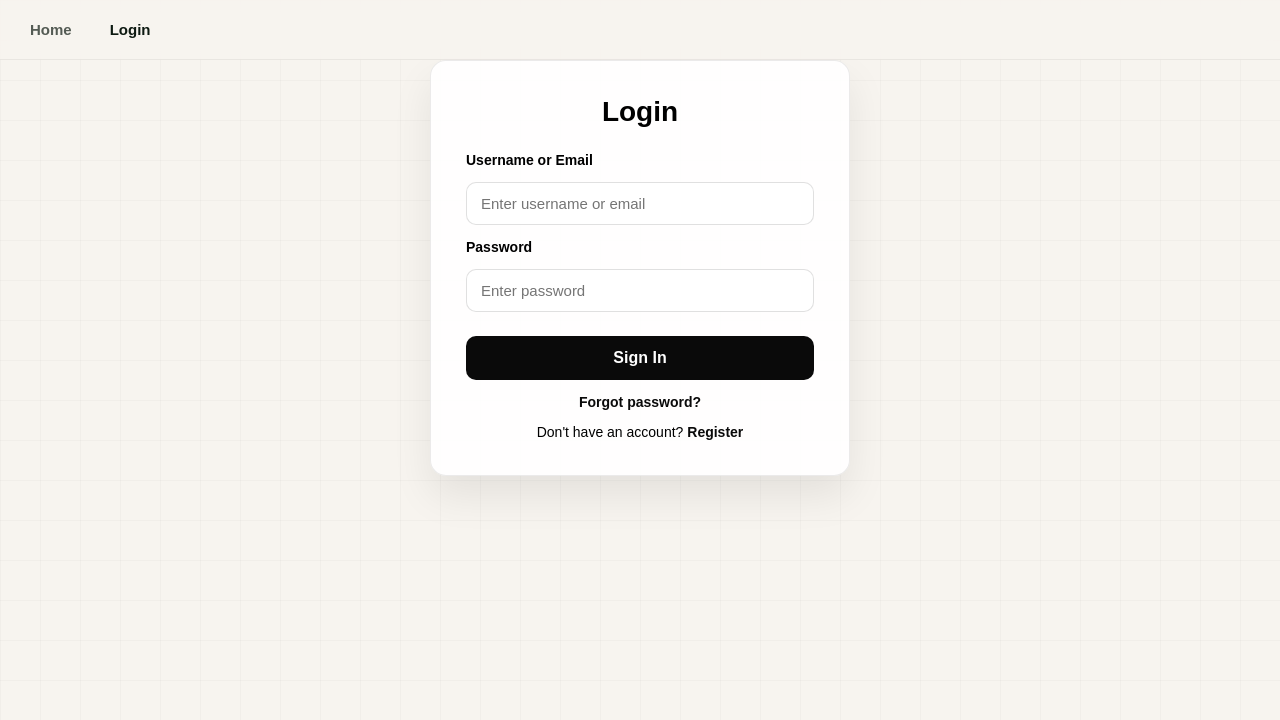
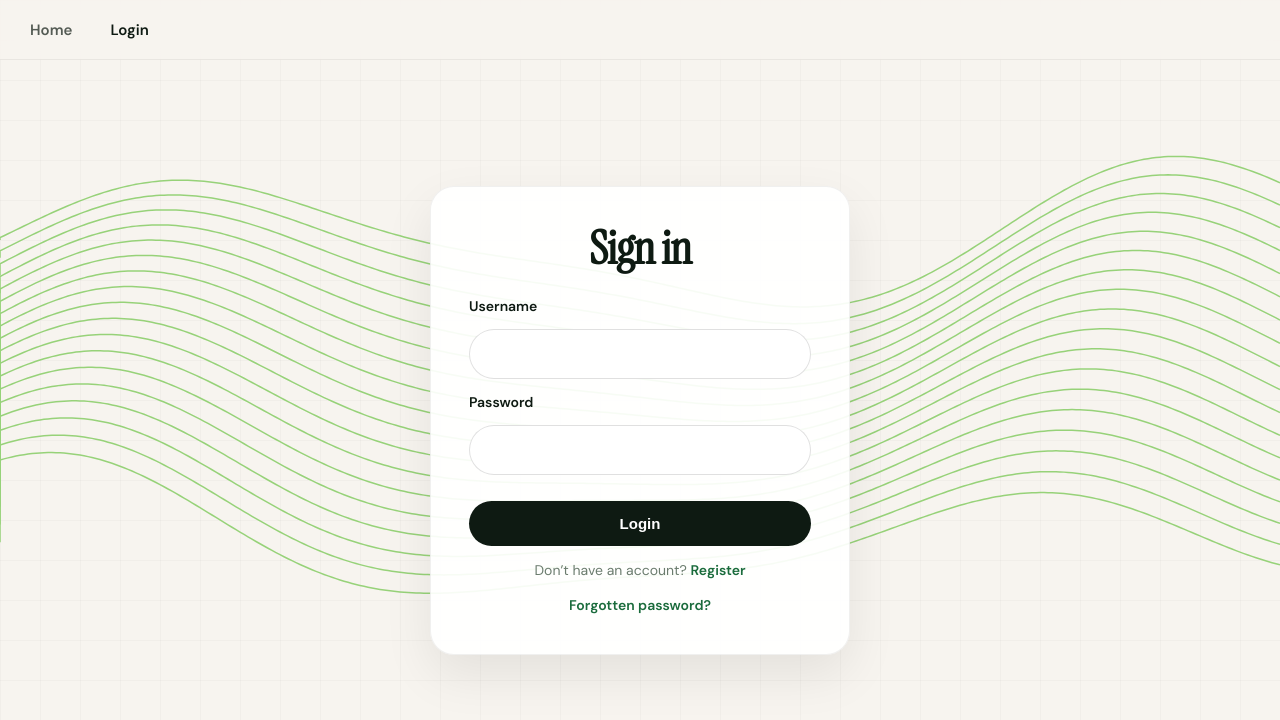
Before and after one commit to AidanHWood/CMP-5012B, a website: page Code/login.html in a window 1280 px wide. Drawn offline with Linux system fonts and the light colour scheme.

Commit message:
Login Page Updated

```diff
--- a/Code/auth.css
+++ b/Code/auth.css
@@ -1,70 +1,128 @@
 .form-page {
+    min-height: 100vh;
     display: flex;
     justify-content: center;
-    align-items: flex-start;
-    min-height: calc(100vh - 200px);
+    align-items: center;
+    padding: 100px 24px 60px;
+    position: relative;
+    z-index: 2;
 }
 
 .form-card {
     width: 100%;
     max-width: 420px;
-    padding: 35px;
-    background: rgba(255, 255, 255, 0.9);
-    border: 1px solid rgba(0,0,0,0.08);
-    border-radius: 16px;
-    box-shadow: 0 20px 40px rgba(0,0,0,0.08);
+    padding: 38px;
+    background: rgba(255, 255, 255, 0.92);
+    border: 1px solid rgba(0,0,0,0.06);
+    border-radius: 24px;
+    box-shadow: 0 20px 50px rgba(0,0,0,0.08);
     display: flex;
     flex-direction: column;
     gap: 14px;
 }
 
 .form-card h2 {
-    margin: 0 0 10px;
-    font-size: 28px;
+    font-family: 'Instrument Serif', serif;
+    margin: 0 0 12px;
+    font-size: 46px;
+    line-height: 1;
     text-align: center;
+    color: var(--dark);
+    letter-spacing: -1px;
 }
 
 .form-card label {
     font-weight: 700;
     font-size: 14px;
+    color: var(--dark);
 }
 
 .form-card input {
-    padding: 12px 14px;
-    border: 1px solid rgba(0,0,0,0.12);
-    border-radius: 10px;
+    padding: 14px 16px;
+    border: 1.5px solid rgba(0,0,0,0.12);
+    border-radius: 100px;
     font-size: 15px;
     font-family: inherit;
+    background: #fff;
+    color: var(--dark);
+    outline: none;
+    transition: border-color 0.2s, box-shadow 0.2s;
+}
+
+.form-card input:focus {
+    border-color: var(--green);
+    box-shadow: 0 0 0 4px rgba(26, 107, 60, 0.12);
 }
 
 .form-card button {
-    margin-top: 10px;
-    padding: 13px;
+    margin-top: 12px;
+    padding: 14px 28px;
     border: none;
-    border-radius: 10px;
-    background: #0a0a0a;
-    color: white;
-    font-size: 16px;
-    font-weight: 800;
+    border-radius: 100px;
+    background: var(--dark);
+    color: #fff;
+    font-size: 15px;
+    font-weight: 700;
     cursor: pointer;
-    transition: opacity 0.2s ease;
+    transition: transform 0.2s, opacity 0.2s;
 }
 
 .form-card button:hover {
+    transform: translateY(-2px);
     opacity: 0.85;
 }
 
 .form-link {
     text-align: center;
     font-size: 14px;
+    color: var(--muted);
+    line-height: 1.5;
 }
 
 .form-link a {
-    color: #0a0a0a;
+    color: var(--green);
     font-weight: 700;
     text-decoration: none;
 }
 
 .form-link a:hover {
-    opacity: 0.6;
+    opacity: 0.7;
 }
+
+#errorBox {
+    background: rgba(220, 38, 38, 0.08);
+    border: 1px solid rgba(220, 38, 38, 0.2);
+    border-radius: 14px;
+    padding: 10px 12px;
+    font-size: 14px;
+    text-align: center;
+}
+
+#waveCanvas {
+    position: fixed;
+    top: 0;
+    left: 0;
+    width: 100%;
+    height: 100%;
+    z-index: 1;
+    pointer-events: none;
+}
+
+.navbar {
+    position: fixed;
+    z-index: 1000;
+}
+
+@media (max-width: 768px) {
+    .form-page {
+        padding: 90px 18px 40px;
+    }
+
+    .form-card {
+        padding: 30px 24px;
+    }
+
+    .form-card h2 {
+        font-size: 40px;
+    }
+}
--- a/Code/login.html
+++ b/Code/login.html
@@ -1,71 +1,102 @@
 <!doctype html>
 <html lang="en">
 <head>
-    <meta charset="UTF-8" />
+    <meta charset="UTF-8">
     <title>Login - Health Tracking System</title>
-    <link rel="stylesheet" href="homepage.css" />
-    <link rel="stylesheet" href="auth.css" />
+    <link rel="stylesheet" href="homepage.css">
+    <link rel="stylesheet" href="auth.css">
+    <link rel="preconnect" href="https://fonts.googleapis.com">
+    <link href="https://fonts.googleapis.com/css2?family=Instrument+Serif:ital@0;1&family=DM+Sans:wght@300;400;500;600&display=swap" rel="stylesheet">
 </head>
 
 <body>
 <header class="navbar">
     <nav>
-        <input type="checkbox" id="menu-toggle" />
+        <input type="checkbox" id="menu-toggle">
         <label for="menu-toggle" class="menu-icon">☰</label>
 
         <ul class="nav-links">
             <li><a href="homepage.html">Home</a></li>
-          <!-- <li><a href="dashboard.html">Dashboard</a></li> -->
-          <!-- <li><a href="logCalories.html">Log Calories</a></li> -->
-          <!-- <li><a href="logExercise.html">Log Exercise</a></li> -->
-          <!-- <li><a href="userSettings.html">User Settings</a></li> -->
             <li><a href="login.html" class="active">Login</a></li>
         </ul>
     </nav>
 </header>
 
-    <!-- <h1 class="site-title">Health Tracking System</h1> -->
+<canvas id="waveCanvas"></canvas>
 
-    <div class="content form-page">
+<main class="form-page">
     <form class="form-card">
-        <h2>Login</h2>
+        <h2>Sign in</h2>
 
-        <div id="errorBox" style="display: none; color: red"></div>
-
-        <label for="username">Username or Email</label>
-        <input
-          id="username"
-          name="username"
-          type="text"
-          placeholder="Enter username or email"
-          required
-        />
+        <label for="username">Username</label>
+        <input type="text" id="username" name="username" required>
 
         <label for="password">Password</label>
-        <input
-          id="password"
-          name="password"
-          type="password"
-          placeholder="Enter password"
-          required
-        />
+        <input type="password" id="password" name="password" required>
 
-        <button type="button" id="loginBtn" onclick="handleLogin()">
-          Sign In
-        </button>
+        <button type="submit">Login</button>
 
-        <!-- NEW: Forgot password link -->
         <p class="form-link">
-          <a href="forgot-password.html">Forgot password?</a>
+            Don’t have an account? <a href="register.html">Register</a>
         </p>
 
         <p class="form-link">
-          Don't have an account?
-          <a href="register.html">Register</a>
+            <a href="forgot-password.html">Forgotten password?</a>
         </p>
+
+        <p id="errorBox" hidden></p>
     </form>
-    </div>
+</main>
 
-    <script src="/login.js"></script>
+<script src="login.js"></script>
+
+<script>
+    const canvas = document.getElementById("waveCanvas");
+    const ctx = canvas.getContext("2d");
+
+    canvas.width = window.innerWidth;
+    canvas.height = window.innerHeight;
+
+    window.addEventListener("resize", () => {
+        canvas.width = window.innerWidth;
+        canvas.height = window.innerHeight;
+    });
+
+    let t = 0;
+    const LINES = 18;
+
+    function draw() {
+        ctx.clearRect(0, 0, canvas.width, canvas.height);
+
+        const h = canvas.height;
+        const w = canvas.width;
+
+        for (let i = 0; i < LINES; i++) {
+            const progress = i / LINES;
+            const y = h * 0.3 + h * 0.4 * progress;
+
+            ctx.beginPath();
+            ctx.moveTo(0, y);
+
+            for (let x = 0; x <= w; x += 4) {
+                const wave =
+                    Math.sin((x / w) * Math.PI * 3 + t + progress * 2) * 40 +
+                    Math.sin((x / w) * Math.PI * 5 + t * 1.3 + progress) * 20 +
+                    Math.sin((x / w) * Math.PI * 2 - t * 0.7) * 30;
+
+                ctx.lineTo(x, y + wave);
+            }
+
+            ctx.strokeStyle = "hsla(100, 50%, 65%, 10)";
+            ctx.lineWidth = 1.5;
+            ctx.stroke();
+        }
+
+        t += 0.008;
+        requestAnimationFrame(draw);
+    }
+
+    draw();
+</script>
 </body>
 </html>
```
Lines whose indentation alone changed are shown as unchanged.
